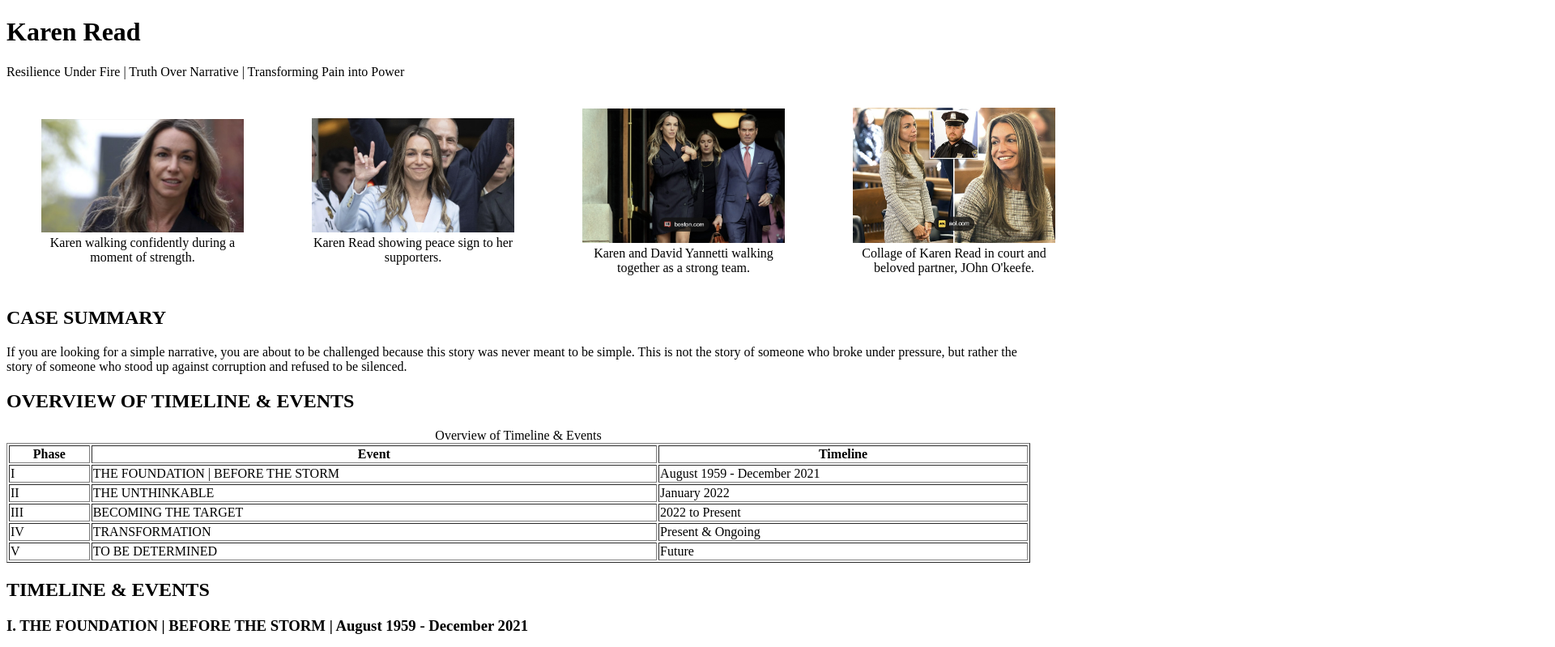
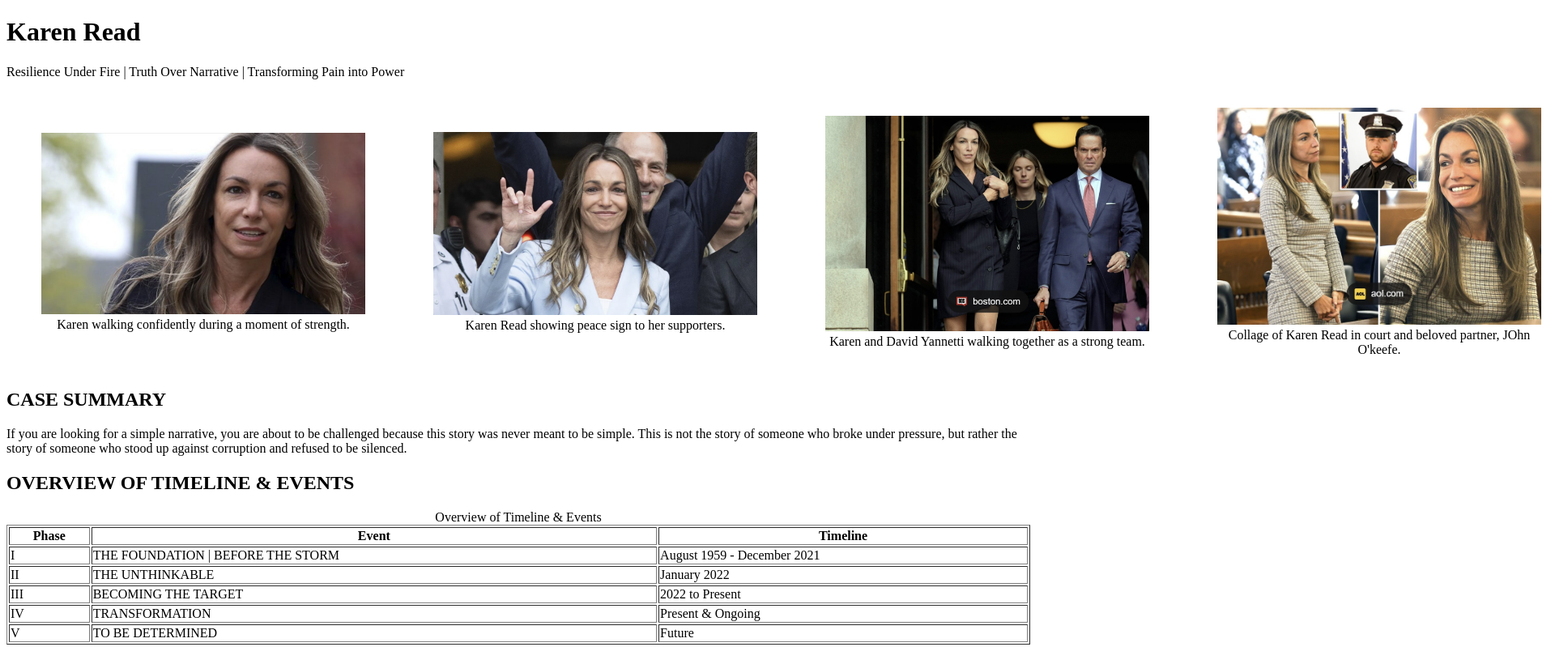
Before and after one commit to EmelyGarcia95/narrative-style-resume-karen-read, a plain HTML site: page index.html in a window 1280 px wide. Shown: the top 799 px of the page at 81% size, 1920 px wide, since content can reach past the window. Drawn offline with Linux system fonts and the light colour scheme.

Commit message:
test image size

```diff
--- a/index.html
+++ b/index.html
@@ -21,7 +21,7 @@
          <figure>
             <img src="images/karen1.jpg"
             alt="Karen walking confidently during a moment of strength"
-            width="250">
+            width="400">
          <figcaption> Karen walking confidently during a moment of strength.</figcaption>
          </figure>
         </td>
@@ -30,7 +30,7 @@
             <figure>
                 <img src="images/karen2.jpg"
                 alt="Karen showing peace to her supporters."
-                width="250">
+                width="400">
              <figcaption>Karen Read showing peace sign to her supporters.</figcaption>
             </figure>
         </td>
@@ -39,7 +39,7 @@
             <figure>
                 <img src="images/karen3.jpg"
                 alt="Karen and David Yannetti walking together as a strong team."
-                width="250">
+                width="400">
              <figcaption>Karen and David Yannetti walking together as a strong team.</figcaption>
             </figure>
         </td>
@@ -48,7 +48,7 @@
             <figure>
                 <img src="images/karen4.jpg"
                 alt="Collage of Karen Read in court and beloved partner, John O'keefe."
-                width="250">
+                width="400">
              <figcaption>Collage of Karen Read in court and beloved partner, JOhn O'keefe.</figcaption>
             </figure>
         </td>
```
